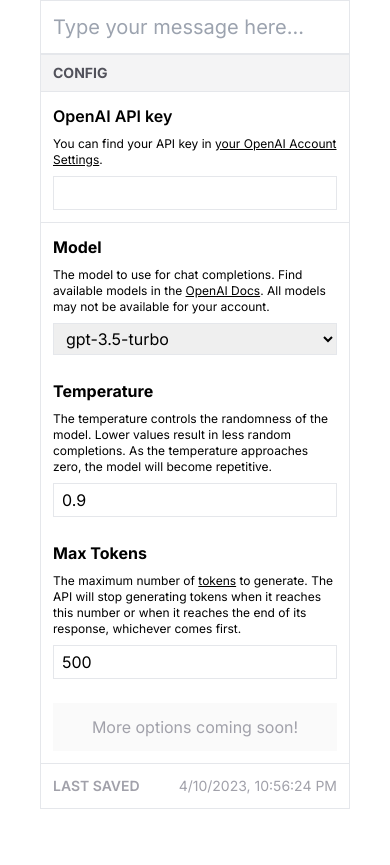
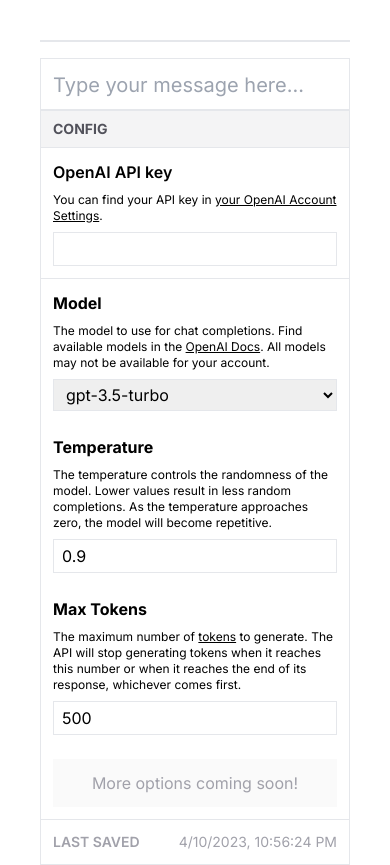
Before and after one commit to wadefletch/sibyl, a Next.js app: page /chat in a window 390 px wide. Before the commit the page ends 844 px from the top, so only its background shows below. Built offline with nearby package versions, Linux system fonts and the light colour scheme.

Commit message:
feat: multiline input

```diff
--- a/components/Chat.tsx
+++ b/components/Chat.tsx
@@ -16,7 +16,7 @@
   const [cookie, setCookie] = useCookies([COOKIE_NAME]);
   const { config } = useConfig();
 
-  async function sendMessage(message: string) {
+  const sendMessage = async (message: string) => {
     setLoading(true);
     const newMessages = [
       ...messages,
@@ -73,12 +73,12 @@
 
     setLoading(false);
     return;
-  }
+  };
 
   useEffect(() => {
     if (!messagesEndRef.current) return;
     messagesEndRef.current.scrollIntoView({ behavior: 'smooth' });
-  }, [messages, messagesEndRef]);
+  }, [messages, messagesEndRef, input]);
 
   useEffect(() => {
     if (!cookie[COOKIE_NAME]) {
@@ -89,10 +89,10 @@
   }, [cookie, setCookie]);
 
   return (
-    <div className="relative flex h-full max-w-4xl flex-1 flex-col border dark:divide-zinc-700 dark:border-zinc-700">
+    <div className="flex max-w-4xl flex-1 flex-col dark:divide-zinc-700">
       <div
         id="messages"
-        className="flex-1 overflow-y-auto dark:[color-scheme:dark]"
+        className="flex-1 overflow-y-auto border dark:border-zinc-700 dark:[color-scheme:dark]"
       >
         {messages.map((message, index) => {
           return <ChatMessage key={index} {...message} />;
@@ -107,12 +107,15 @@
       <ChatInput
         value={input}
         autoComplete="off"
-        className="inline-block w-full border-t p-3 text-xl focus:outline-none dark:border-zinc-700 dark:bg-zinc-800 dark:text-zinc-100 dark:placeholder-zinc-400"
+        className="mt-4 inline-block w-full border p-3 text-xl focus:outline-none dark:border-zinc-700 dark:bg-zinc-800 dark:text-zinc-100 dark:placeholder-zinc-400"
         onChange={(e) => setInput(e.target.value)}
         onKeyDown={(e) => {
-          if (e.key === 'Enter' && input.length > 0) {
-            sendMessage(input);
-            setInput('');
+          if (e.key === 'Enter' && !e.shiftKey) {
+            e.preventDefault();
+            if (input.length > 0) {
+              sendMessage(input);
+              setInput('');
+            }
           }
         }}
       />
--- a/components/ChatInput.tsx
+++ b/components/ChatInput.tsx
@@ -1,17 +1,28 @@
-import { useLayoutEffect, useRef } from 'react';
+import { useEffect, useRef } from 'react';
 
-interface ChatInputProps extends React.InputHTMLAttributes<HTMLInputElement> {
+interface ChatInputProps
+  extends React.InputHTMLAttributes<HTMLTextAreaElement> {
   value: string;
-  onChange: React.ChangeEventHandler<HTMLInputElement>;
+  onChange: React.ChangeEventHandler<HTMLTextAreaElement>;
 }
 
 function ChatInput({ value, onChange, ...rest }: ChatInputProps) {
+  const ref = useRef<HTMLTextAreaElement>(null);
+
+  useEffect(() => {
+    if (ref.current) {
+      ref.current.style.height = '1.75rem';
+      ref.current.style.height = `${ref.current.scrollHeight}px`;
+    }
+  }, [value]);
+
   return (
-    <input
-      type="text"
+    <textarea
       value={value}
       onChange={onChange}
       placeholder="Type your message here..."
+      style={{ resize: 'none', overflow: 'hidden' }}
+      ref={ref}
       {...rest}
     />
   );
--- a/components/ChatMessage.tsx
+++ b/components/ChatMessage.tsx
@@ -39,7 +39,7 @@
         {name[role]}
       </p>
       {role === 'user' ? (
-        content
+        <p className="whitespace-pre-wrap">{content}</p>
       ) : (
         <ReactMarkdown
           remarkPlugins={[remarkMath, remarkGfm]}
--- a/pages/chat.tsx
+++ b/pages/chat.tsx
@@ -9,7 +9,7 @@
       <Head>
         <title>Sibyl</title>
       </Head>
-      <div className="flex h-screen flex-col overflow-hidden overscroll-y-none p-10 antialiased dark:bg-zinc-900 dark:text-zinc-100 md:flex-row">
+      <div className="flex h-screen w-screen flex-col p-10 antialiased dark:bg-zinc-900 dark:text-zinc-100 md:flex-row">
         <Chat />
         <Config />
       </div>
```
